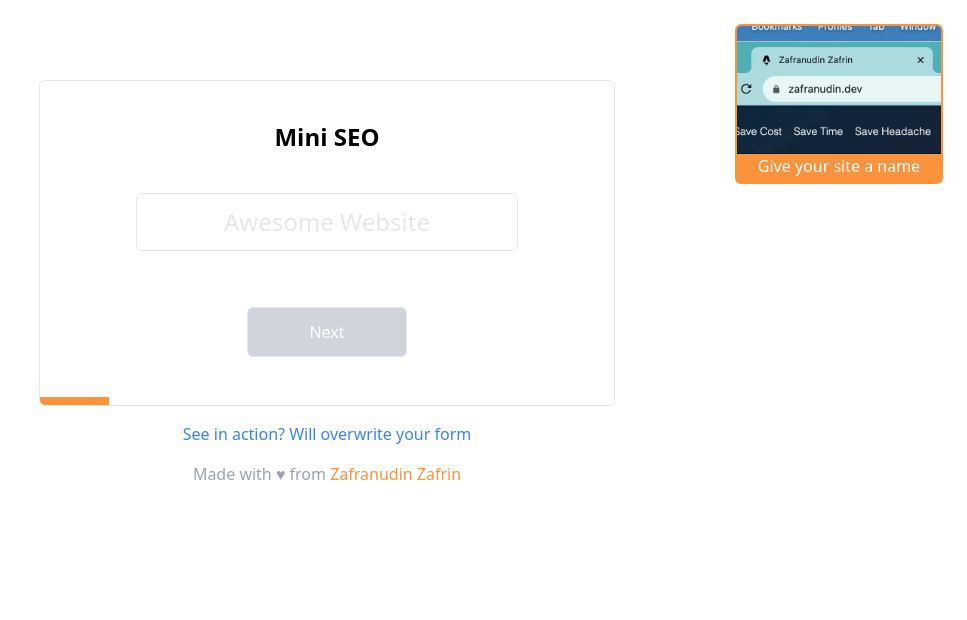
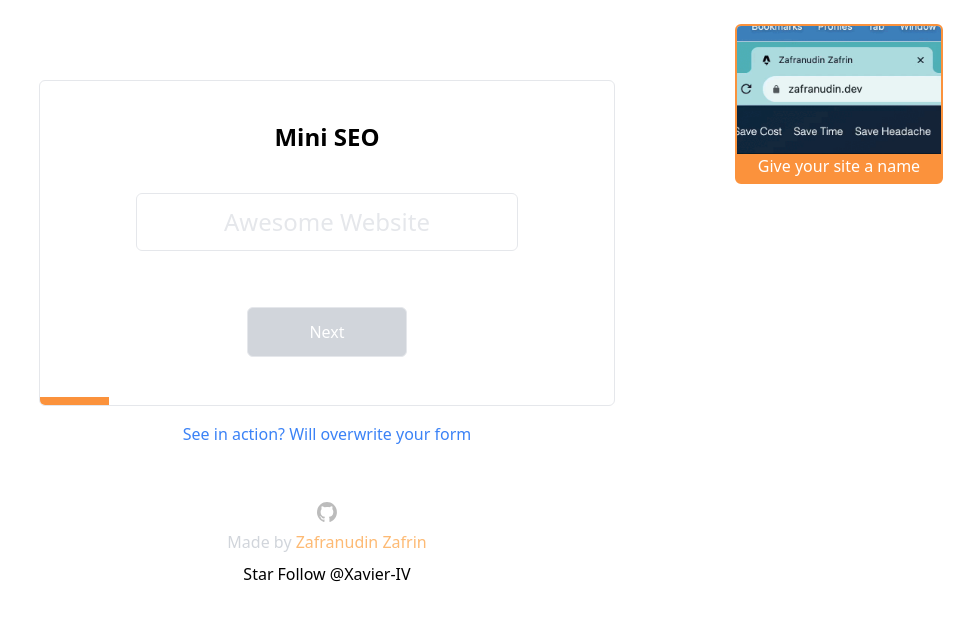
Before and after one commit to Xavier-IV/mini-seo, an Angular app: page / in a window 1280 px wide. Shown: the top 620 px of the page, without its empty margins (313-1280 px from the left). Built offline with nearby package versions, Linux system fonts and the light colour scheme.

Commit message:
feat: Added github details

```diff
--- a/src/app/app.component.html
+++ b/src/app/app.component.html
@@ -1,5 +1,6 @@
 <div class="fixed top-0 right-0 m-6 hidden md:block" *ngIf="tutoDescription">
-  <div class="border-2 border-orange-400 rounded-md h-40 w-52 flex flex-col items-center overflow-hidden bg-orange-400 ">
+  <div
+    class="border-2 border-orange-400 rounded-md h-40 w-52 flex flex-col items-center overflow-hidden bg-orange-400 ">
     <div class="w-full h-fit bg-white overflow-hidden">
       <img width="100%" height="100%" [src]="assetGif"/>
     </div>
@@ -43,13 +44,15 @@
         <input type="text" [formControl]="twitterCreator" placeholder="Your twitter @"/>
       </div>
 
-      <p class="italic text-gray-400" [class]="tips ? 'block' : 'invisible'"><small>Hint: {{ 'Provide full screen crop if possible' }}</small></p>
+      <p class="italic text-gray-400" [class]="tips ? 'block' : 'invisible'">
+        <small>Hint: {{ 'Provide full screen crop if possible' }}</small></p>
 
       <div class="flex gap-2">
         <button (click)="back()" type="button" class="btn" *ngIf="steps < 7 && steps > 0">
           Back
         </button>
-        <button (click)="next()" type="button" class="btn primary" [class]="disabledClass" *ngIf="steps < 7; else done" [disabled]="disabled">
+        <button (click)="next()" type="button" class="btn primary" [class]="disabledClass" *ngIf="steps < 7; else done"
+                [disabled]="disabled">
           Next
         </button>
       </div>
@@ -66,7 +69,8 @@
     <div class="h-2 bg-orange-400 transition-width transition-slowest ease" [style]="{ width: stepperWidth()}"></div>
   </div>
 
-  <button class="text-blue-500 my-4 hover:text-orange-400" (click)="preview()">See in action? Will overwrite your form</button>
+  <button class="text-blue-500 my-4 hover:text-orange-400" (click)="preview()">See in action? Will overwrite your form
+  </button>
 
 
   <app-meta [metas]="{
@@ -85,8 +89,22 @@
 
     }"/>
 
-  <div class="flex flex-col grow">
-    <p class="text-gray-400">Made with ♥ from <a href="https://zafranudin.dev/" target="_blank" class="text-orange-400">Zafranudin Zafrin</a></p>
+  <div class="flex flex-col grow items-center justify-center gap-2 my-10">
+    <a href="https://github.com/Xavier-IV/mini-seo" target="_blank">
+      <div class="w-5">
+        <img src="/assets/images/github-mark.svg" class="fill-slate-200" alt="">
+      </div>
+    </a>
+    <p class="text-gray-300">Made by <a href="https://zafranudin.dev/" target="_blank" class="text-orange-300">Zafranudin
+      Zafrin</a></p>
+
+    <div class="flex gap-1">
+      <a class="github-button" href="https://github.com/Xavier-IV/mini-seo" data-icon="octicon-star"
+         data-show-count="true" aria-label="Star Xavier-IV/mini-seo on GitHub">Star</a>
+      <!-- Place this tag where you want the button to render. -->
+      <a class="github-button" href="https://github.com/Xavier-IV" data-show-count="true"
+         aria-label="Follow @Xavier-IV on GitHub">Follow @Xavier-IV</a>
+    </div>
   </div>
 </div>
 
--- a/src/app/meta/meta.component.ts
+++ b/src/app/meta/meta.component.ts
@@ -32,10 +32,6 @@ export class MetaComponent {
   constructor(private clipboard: Clipboard) {
   }
 
-  ngAfterViewInit() {
-    console.log(this.generated);
-  }
-
   copy(){
     if (!this.generated?.nativeElement.innerText) return;
     this.clipboard.copy(this.generated?.nativeElement.innerText.toString())
--- a/src/index.html
+++ b/src/index.html
@@ -27,6 +27,9 @@
   <meta name="twitter:title" content="Mini SEO" >
   <meta name="twitter:description" content="Simple SEO you can quickly add to your website!" >
   <meta name="twitter:image" content="https://mini-seo.vercel.app/assets/images/promo.png" >
+
+  <!-- Place this tag in your head or just before your close body tag. -->
+  <script async defer src="https://buttons.github.io/buttons.js"></script>
 </head>
 <body>
   <app-root></app-root>
```
Also changed, not shown: src/assets/images/github-mark.svg (added).
